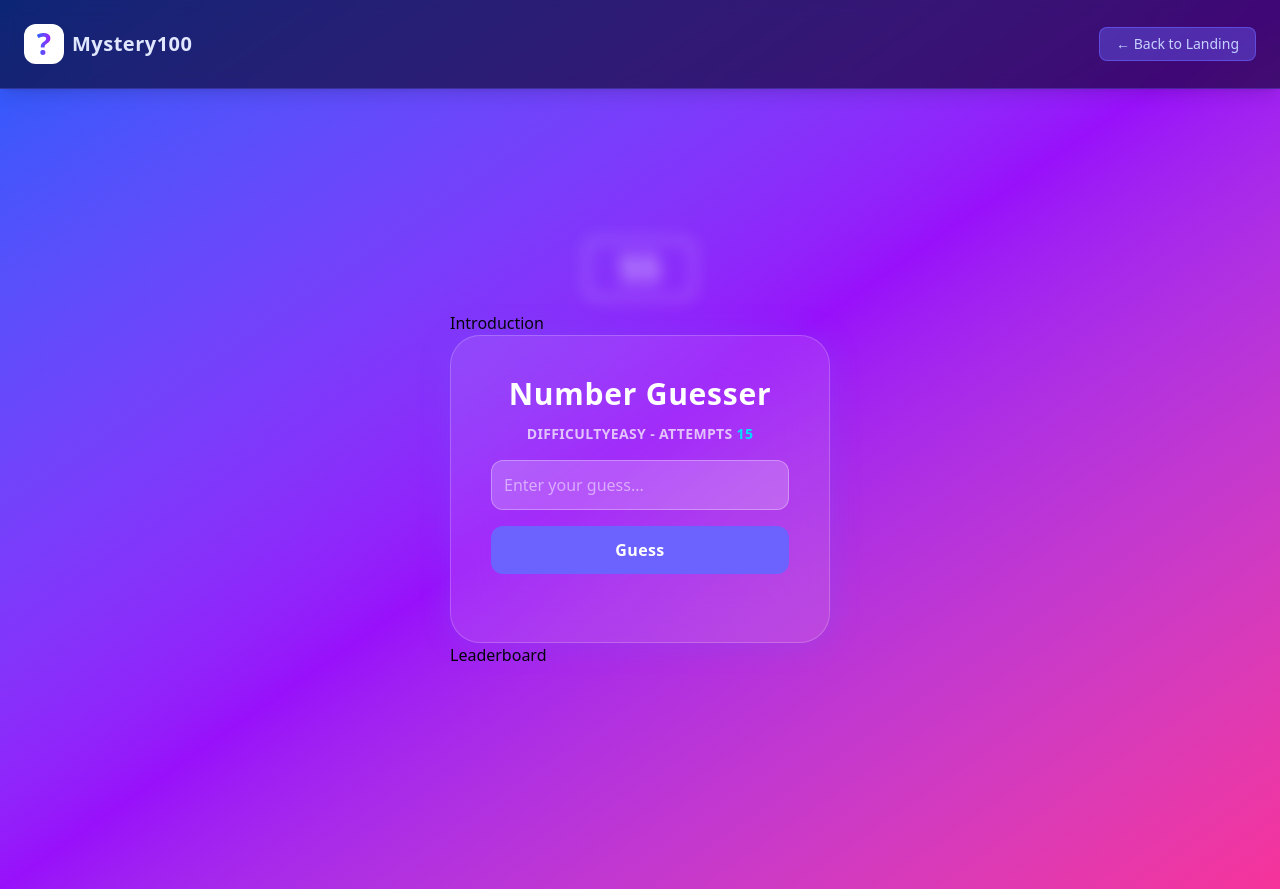
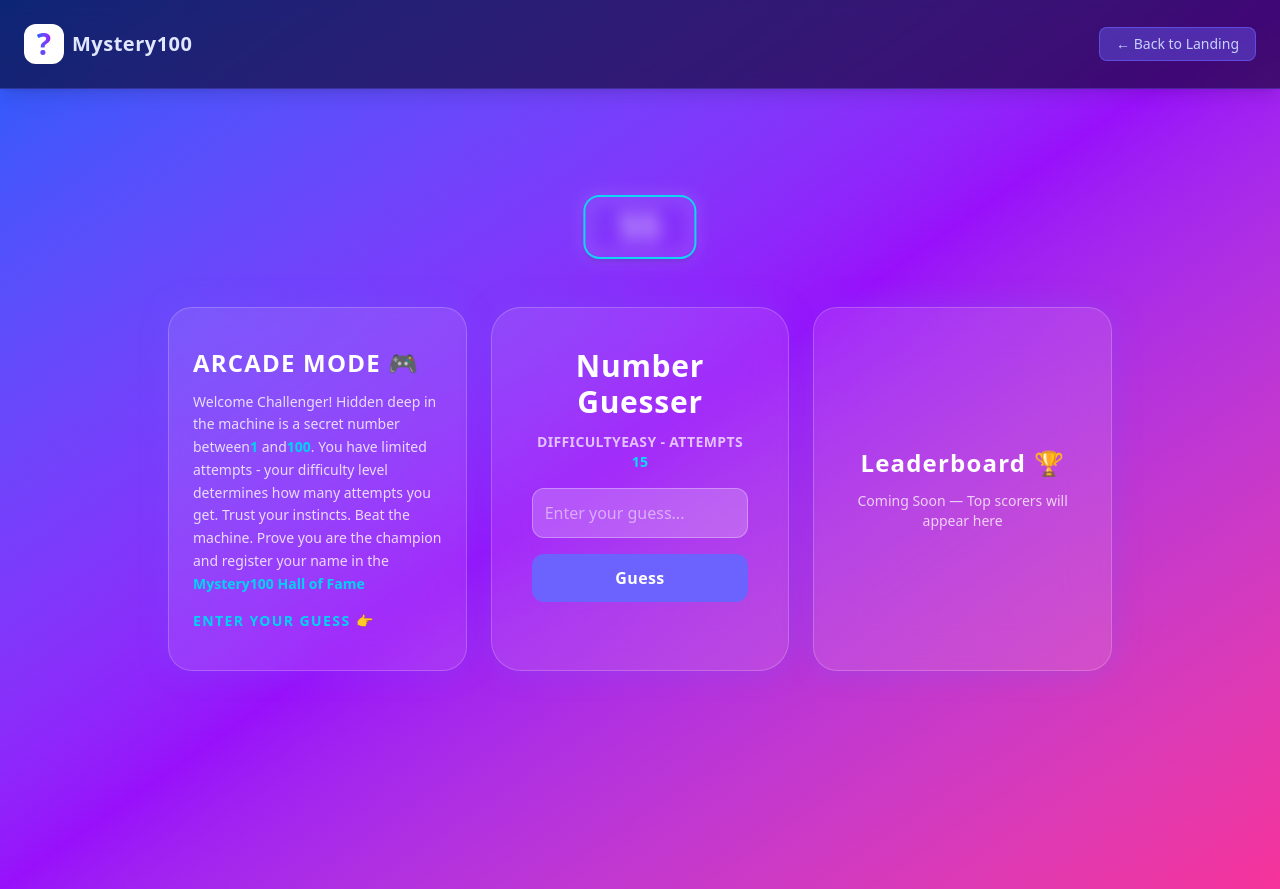
Before and after one commit to OperaCode/Mystery100, a React (Vite) app: page /home in a window 1280 px wide. Both pictures are taken after a click on the button "Easy". Built offline with nearby package versions, Linux system fonts and the light colour scheme.

Commit message:
added grid layout to improve ui/ux

```diff
--- a/src/Pages/HomePage.jsx
+++ b/src/Pages/HomePage.jsx
@@ -78,7 +78,7 @@ export default function HomePage() {
       <div className="flex items-center justify-center h-screen ">
         <section className="relative">
           {/* SECRET NUMBER DISPLAY BLUR */}
-          <div className="absolute -top-18 left-1/2 -translate-x-1/2 ">
+          <div className="absolute -top-18 left-1/2 -translate-x-1/2 border-cyan-400 shadow-md border-2 rounded-2xl">
             <div className="px-8 py-2 rounded-xl border-2 text-4xl font-extrabold text-white/60 blur">
               {secret}
             </div>
@@ -114,10 +114,31 @@ export default function HomePage() {
 
           {/* MAIN GAME BODY */}
           {difficulty && (
-            <main>
-              {/* Introduction space to game */}
-              <div>Introduction</div>
+            <main className="grid grid-cols-3 gap-6 p-10 text-white max-w-5xl mx-auto">
+              {/* LEFT COLUMN — ARCADE RETRO INTRO */}
+              <div className="bg-white/10 backdrop-blur-xl p-6 rounded-3xl border border-white/20 shadow-[0_0_30px_#6C63FF44] flex flex-col justify-center">
+                <h2 className="text-2xl font-black mb-3 tracking-wider uppercase">
+                  Arcade Mode 🎮
+                </h2>
+                <p className="text-white/80 leading-relaxed text-sm">
+                  Welcome Challenger! Hidden deep in the machine is a secret
+                  number between
+                  <span className="font-bold text-cyan-400">1</span> and
+                  <span className="font-bold text-cyan-400">100</span>. You have
+                  limited attempts - your difficulty level determines how many
+                  attempts you get. Trust your instincts. Beat the machine.
+                  Prove you are the champion and register your name in the{" "}
+                  <span className="font-bold text-cyan-400">
+                    Mystery100 Hall of Fame
+                  </span>
+                </p>
+                <p className="mt-4 font-bold text-cyan-400 text-sm uppercase tracking-widest">
+                  Enter your Guess 👉
+                </p>
+              </div>
 
+              {/* CENTER COLUMN — main original game UI will render dynamically here */}
+              <div className="col-span-1 flex justify-center items-center">
                 {/* Main game input */}
                 <div className="bg-white/10 backdrop-blur-xl p-10 rounded-[30px] shadow-[0_0_30px_#6C63FF44] w-[380px] text-center border border-white/20 text-white">
                   <h1 className="text-3xl font-black mb-3 tracking-wide">
@@ -159,8 +180,17 @@ export default function HomePage() {
                     </button>
                   )}
                 </div>
+              </div>
 
-              <div>Leaderboard</div>
+              {/* RIGHT COLUMN — leaderboard placeholder */}
+              <div className="bg-white/10 backdrop-blur-xl p-6 rounded-3xl border border-white/20 shadow-[0_0_30px_#6C63FF44] flex flex-col items-center justify-center text-center">
+                <h2 className="text-2xl font-black mb-3 tracking-wider">
+                  Leaderboard 🏆
+                </h2>
+                <p className="text-white/75 text-sm">
+                  Coming Soon — Top scorers will appear here
+                </p>
+              </div>
             </main>
           )}
         </section>
```
Lines whose indentation alone changed are shown as unchanged.
